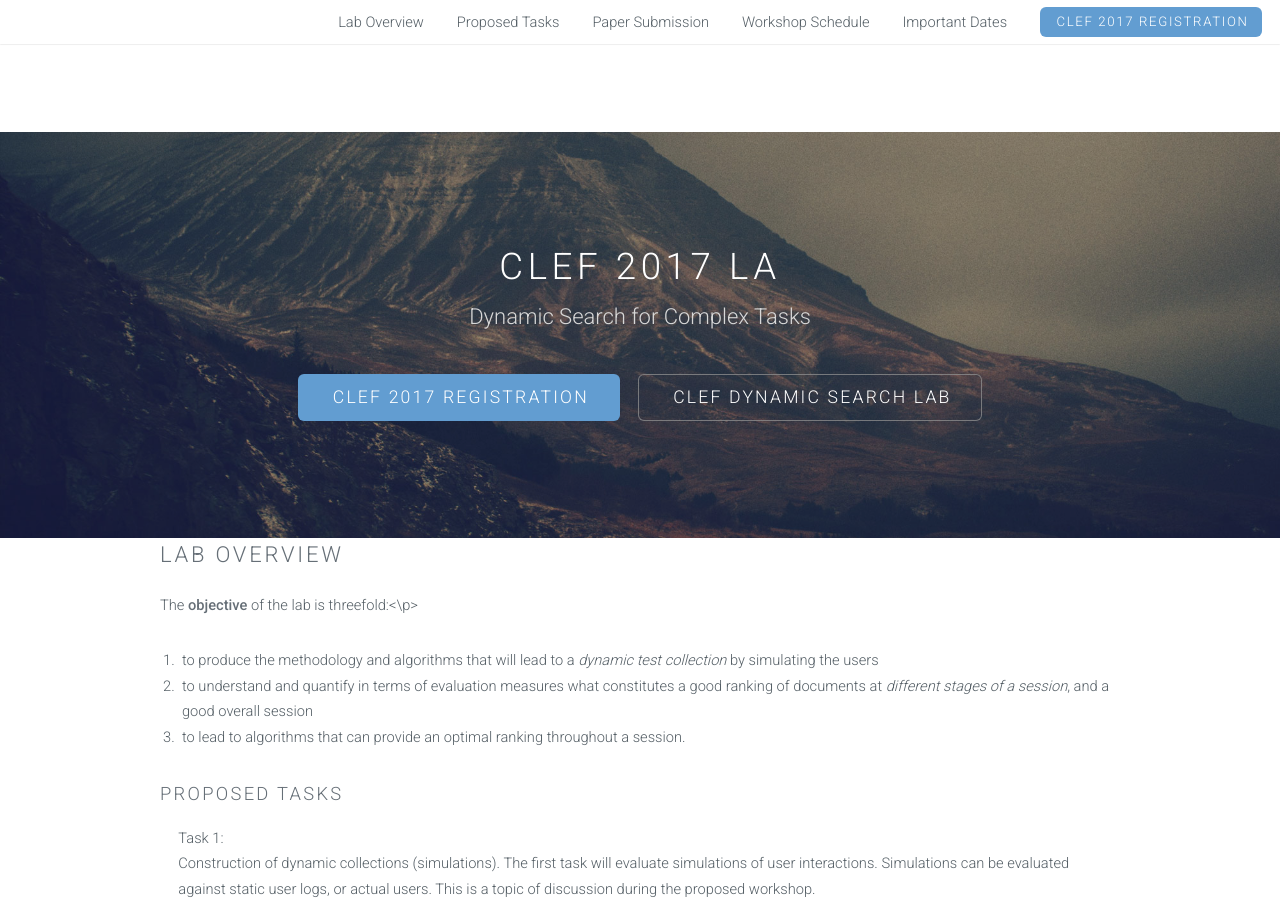
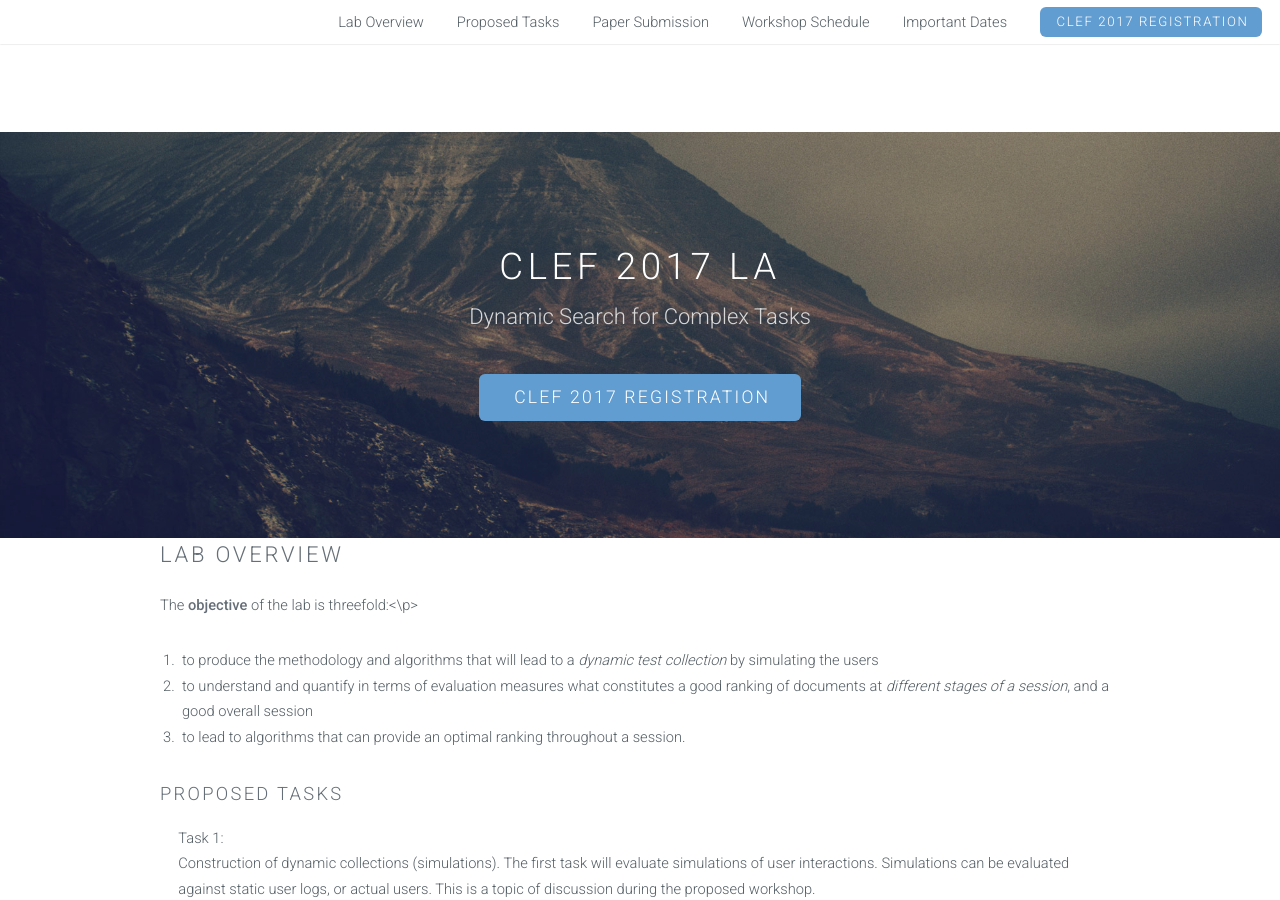
Before and after one commit to ekanou/dynamicsearch, a Jekyll site: the page built from clef-lab.html, in a window 1280 px wide and 900 px high. Built offline with Jekyll 4.4.1, drawn with Linux system fonts in a browser that asks for light colours.

Commit message:
Update clef-lab.html

```diff
--- a/clef-lab.html
+++ b/clef-lab.html
@@ -12,7 +12,6 @@
                 <p>Dynamic Search for Complex Tasks</p>
                 <ul class="actions">
                     <li><a href="" class="button big special">CLEF 2017 Registration</a></li>
-                    <li><a href="https://ekanou.github.io/dynamicsearch/clef-lab.html" class="button big alt">CLEF Dynamic Search Lab</a></li>
                 </ul>
             </div>
         </section>
```
